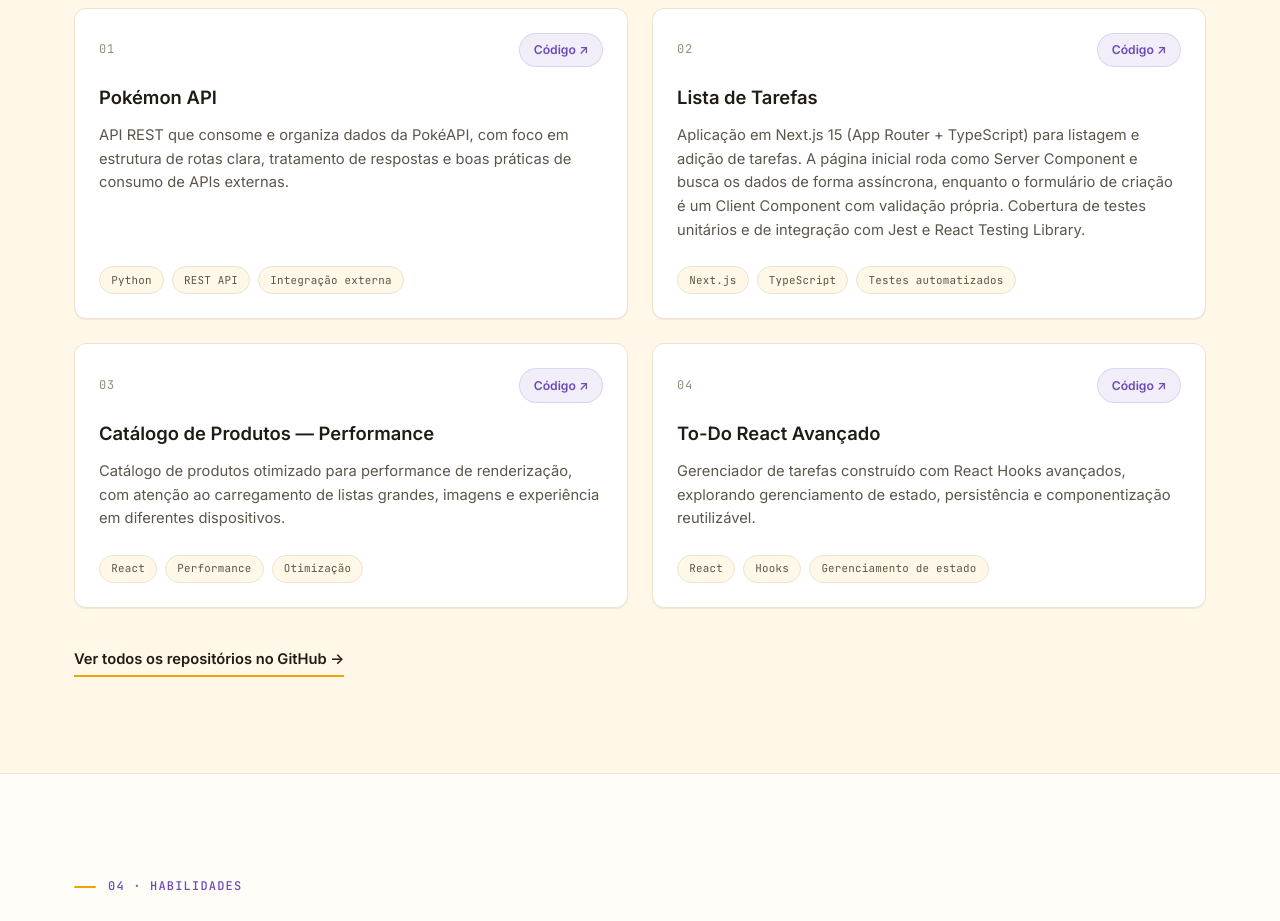
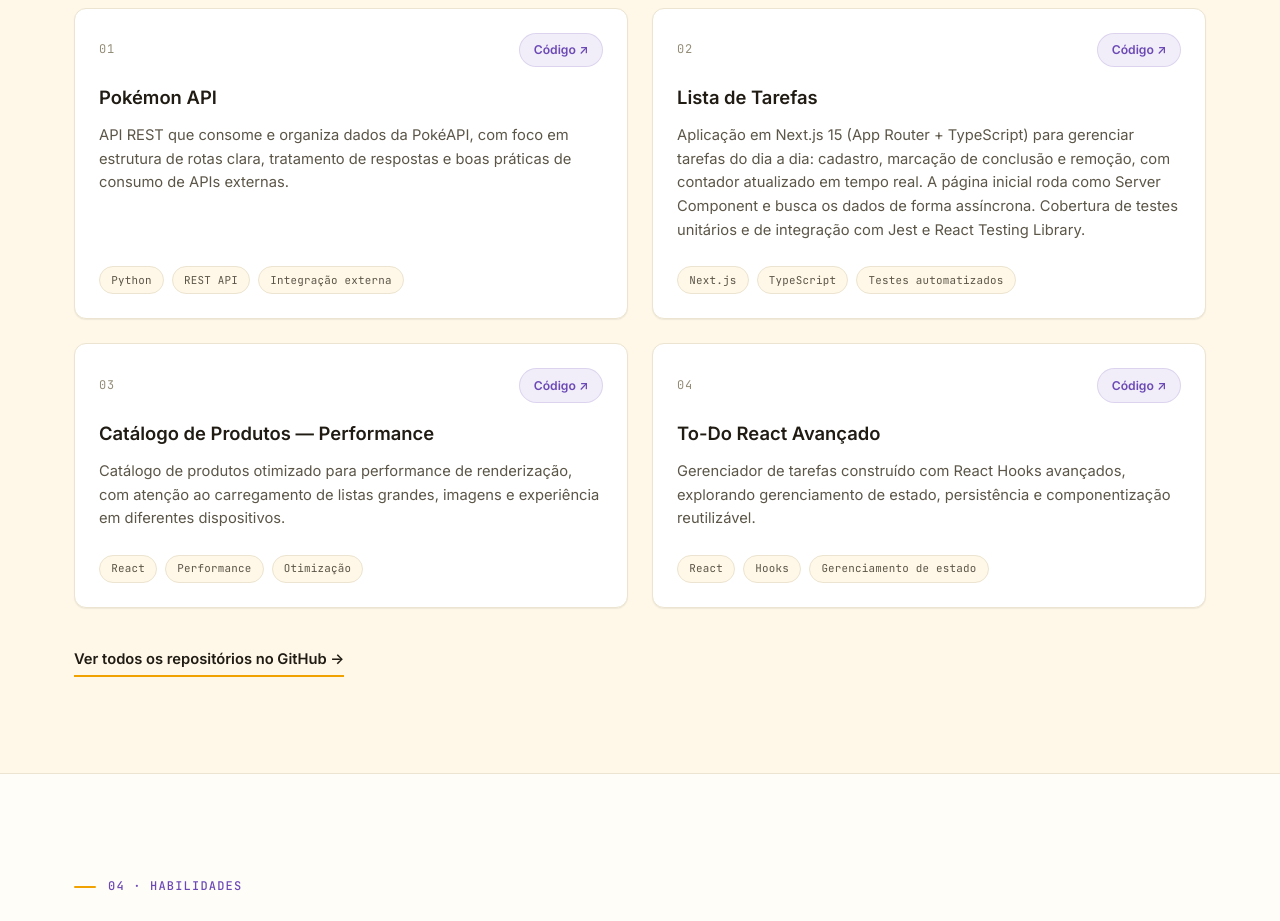
Before and after one commit to IgorSantosD3v/portfolio-igor, a React (Vite) app: page / in a window 1280 px wide. Shown: the part 2320-3241 px from the top of the page. Built offline with nearby package versions, Linux system fonts and the light colour scheme.

Commit message:
Editanto descrição de projeto para o portfólio.

```diff
--- a/src/data/projects.js
+++ b/src/data/projects.js
@@ -16,7 +16,7 @@ export const projects = [
   number: '02',
   title: 'Lista de Tarefas',
   description:
-    'Aplicação em Next.js 15 (App Router + TypeScript) para listagem e adição de tarefas. A página inicial roda como Server Component e busca os dados de forma assíncrona, enquanto o formulário de criação é um Client Component com validação própria. Cobertura de testes unitários e de integração com Jest e React Testing Library.',
+    'Aplicação em Next.js 15 (App Router + TypeScript) para gerenciar tarefas do dia a dia: cadastro, marcação de conclusão e remoção, com contador atualizado em tempo real. A página inicial roda como Server Component e busca os dados de forma assíncrona. Cobertura de testes unitários e de integração com Jest e React Testing Library.',
   tags: ['Next.js', 'TypeScript', 'Testes automatizados'],
   repoUrl: 'https://github.com/IgorSantosD3v/tarefas-app',
   },
```
